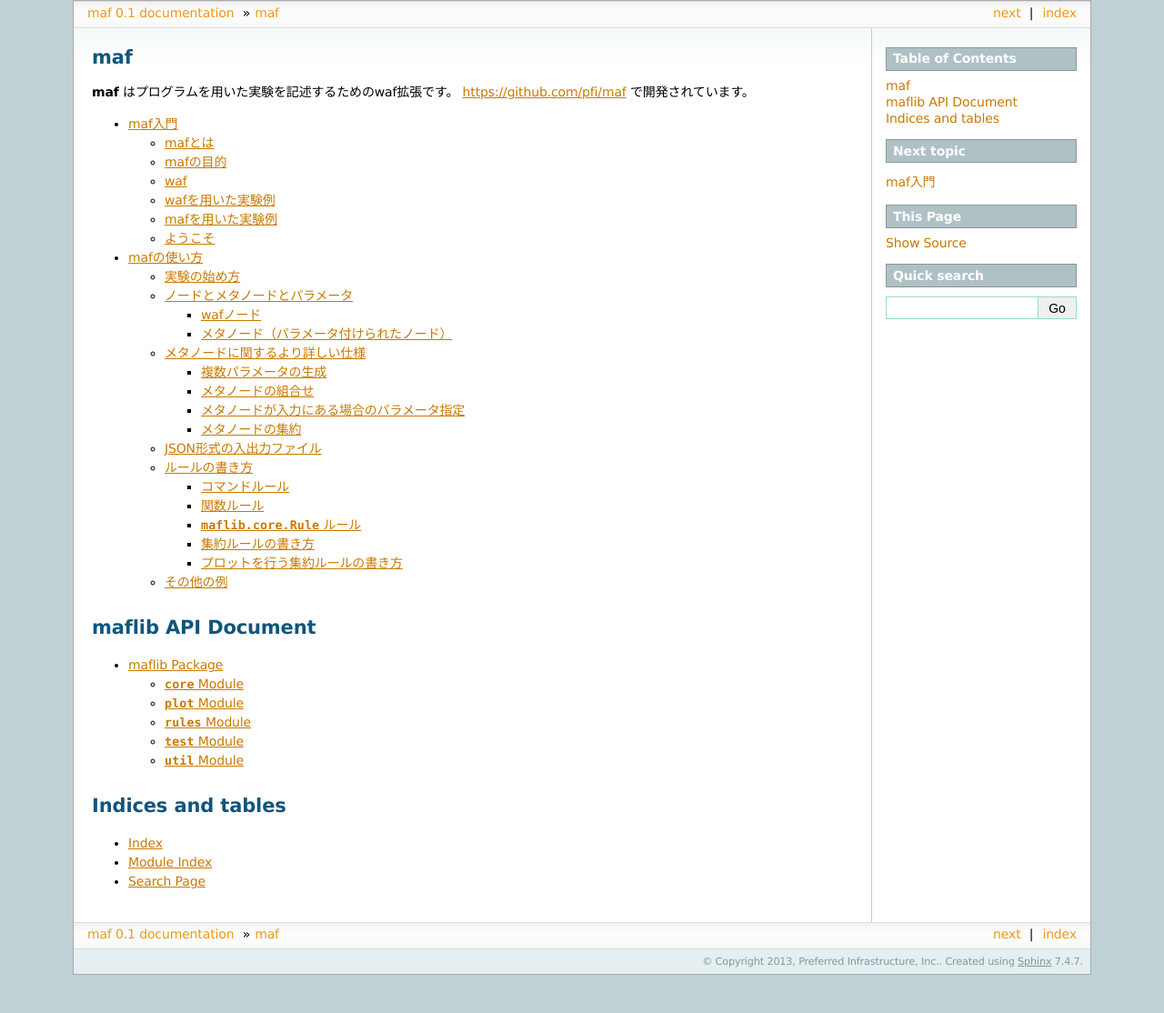
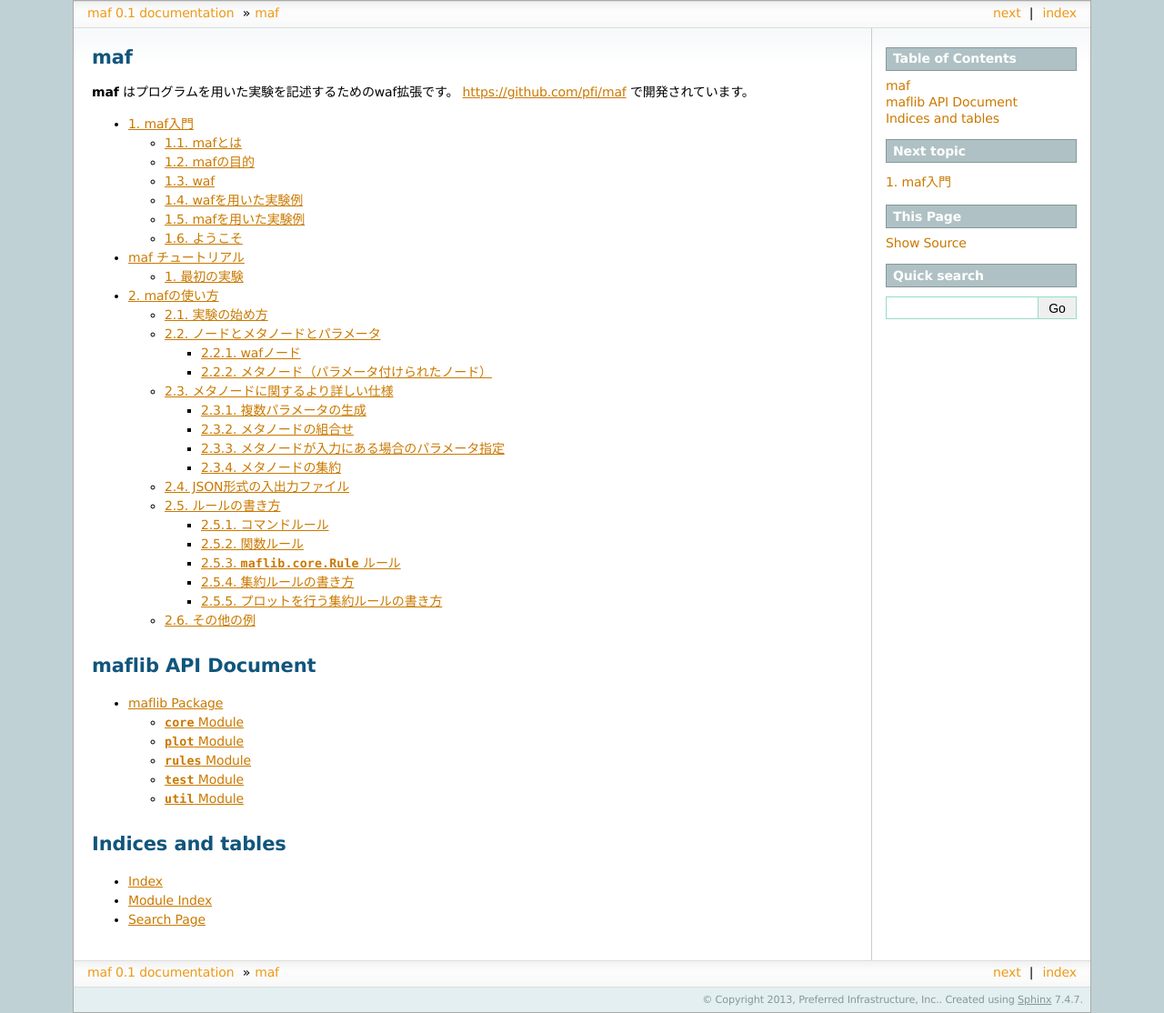
Before and after one commit to pfi/maf, a Sphinx documentation site: the page built from document/source/index.rst, in a window 1280 px wide. Shown: the whole page at 91% size. Built offline with Sphinx 7.4.7, drawn with Linux system fonts in a browser that asks for light colours; formulas are drawn with MathJax 3; before the commit the page ends 1072 px from its top, so only the background shows below that.

Commit message:
Add tutorial to tree

```diff
--- a/document/source/index.rst
+++ b/document/source/index.rst
@@ -11,8 +11,10 @@ https://github.com/pfi/maf で開発されています。
 
 .. toctree::
    :maxdepth: 3
+   :numbered:
 
    introduction
+   tutorial/index
    usage
 
 maflib API Document
--- /dev/null
+++ b/document/source/tutorial/index.rst
@@ -0,0 +1,10 @@
+maf チュートリアル
+==================
+
+実験記述ツール `maf <https://github.com/pfi/maf>`_ のチュートリアルです。
+
+.. toctree::
+   :numbered:
+   :maxdepth: 1
+
+   first-experiment
```
Also changed, not shown: document/source/tutorial/first-experiment.rst (added, +20 -0 lines).
